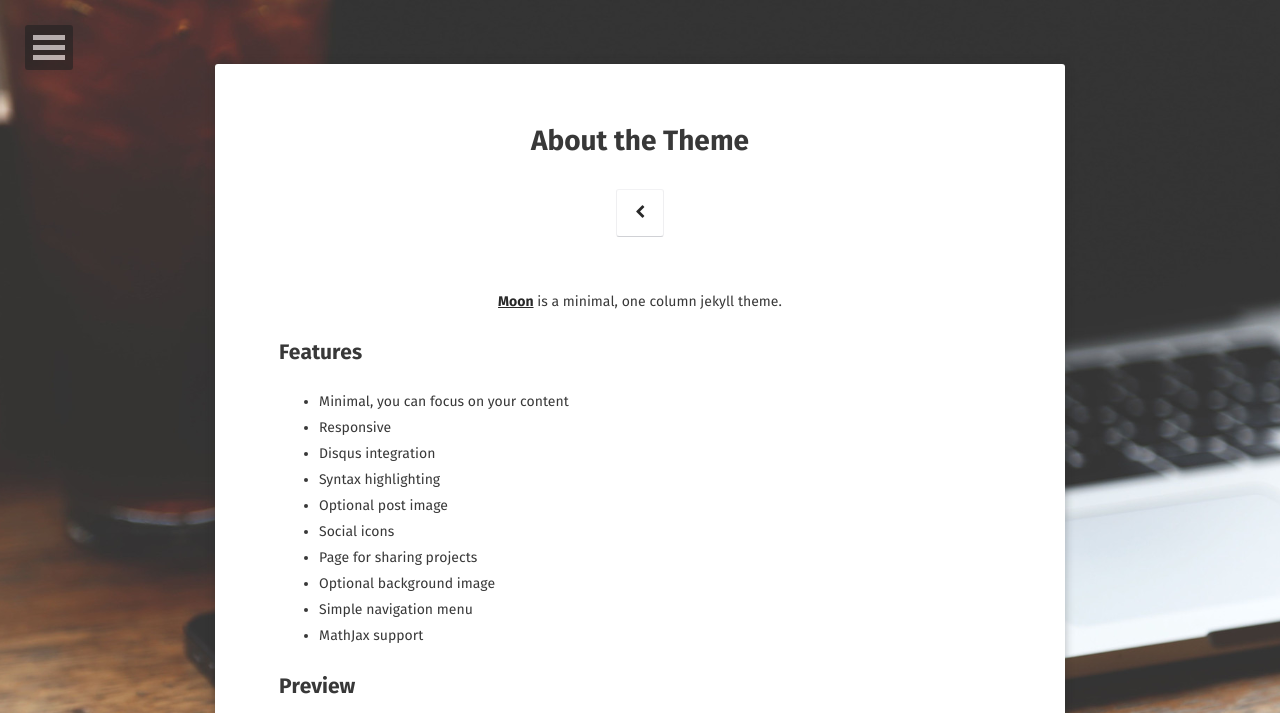
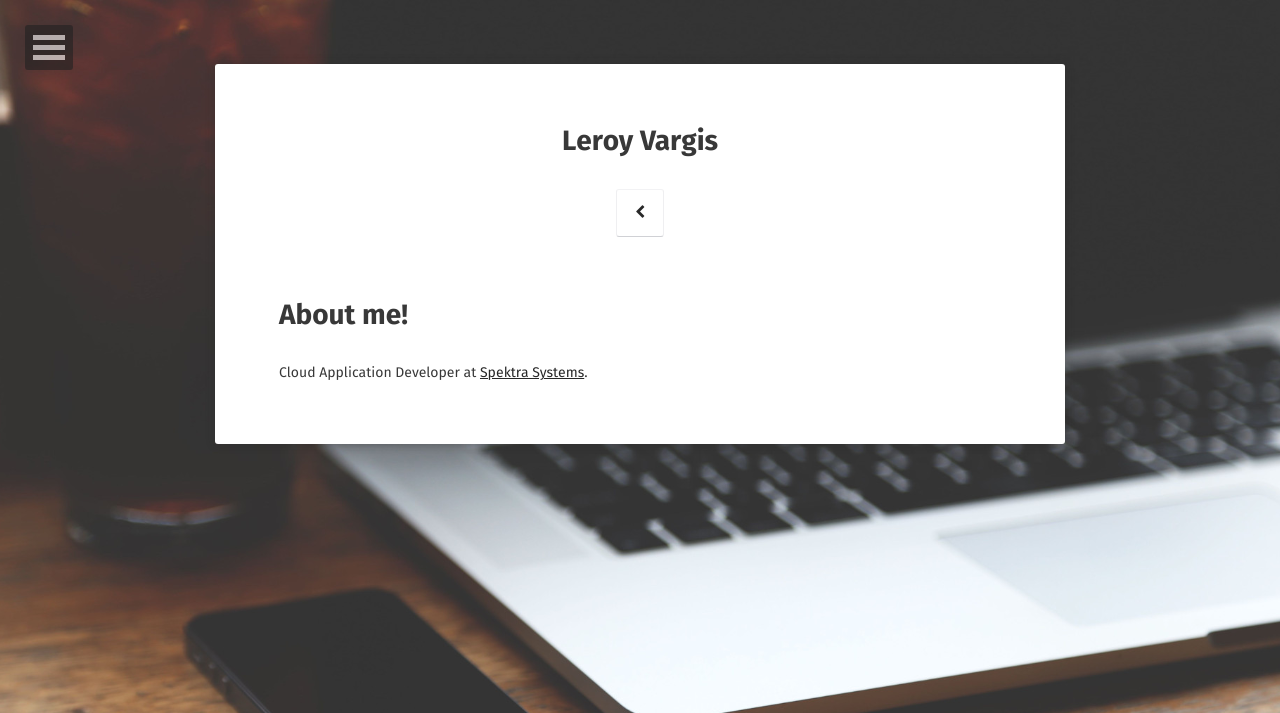
Before and after one commit to leroyjvargis/blog, a Jekyll site: the page built from about/index.md, in a window 1280 px wide. Shown: the top 713 px of the page. Built offline with Jekyll 4.4.1, drawn with Linux system fonts in a browser that asks for light colours; some web fonts are replaced; some of the changed text lies outside the part shown; grey boxes are pictures that could not be loaded.

Commit message:
Update about

```diff
--- a/about/index.md
+++ b/about/index.md
@@ -1,37 +1,11 @@
 ---
 layout: page
-title: About the Theme
-tags: [about, Jekyll, theme, moon]
+title: Leroy Vargis
+tags: [about]
 date: 2016-03-21
 comments: false
 ---
 
-<center><a href="http://taylantatli.github.io/Moon"><b>Moon</b></a> is a minimal, one column jekyll theme.</center>
+# About me!
 
-## Features
-* Minimal, you can focus on your content
-* Responsive
-* Disqus integration
-* Syntax highlighting
-* Optional post image
-* Social icons
-* Page for sharing projects
-* Optional background image
-* Simple navigation menu
-* MathJax support
-
-## Preview
-
-{% capture images %}
-    https://cloud.githubusercontent.com/assets/754514/14509720/61c61058-01d6-11e6-93ab-0918515ecd56.png
-    https://cloud.githubusercontent.com/assets/754514/14509716/61ac6c8e-01d6-11e6-879f-8308883de790.png
-{% endcapture %}
-{% include gallery images=images caption="Screenshots of Moon Theme" cols=2 %}
-
-See a [live version of Moon](http://taylantatli.github.io/Moon) hosted on GitHub.
-
-## Getting Started
-
-To learn how to install and use this theme check out the [Setup Guide](http://taylantatli.me/Moon/moon-theme/) for more information.
-
-[Install Moon](https://github.com/TaylanTatli/Moon){: .btn}
+Cloud Application Developer at [Spektra Systems](http://spektrasystems.com/).
```
